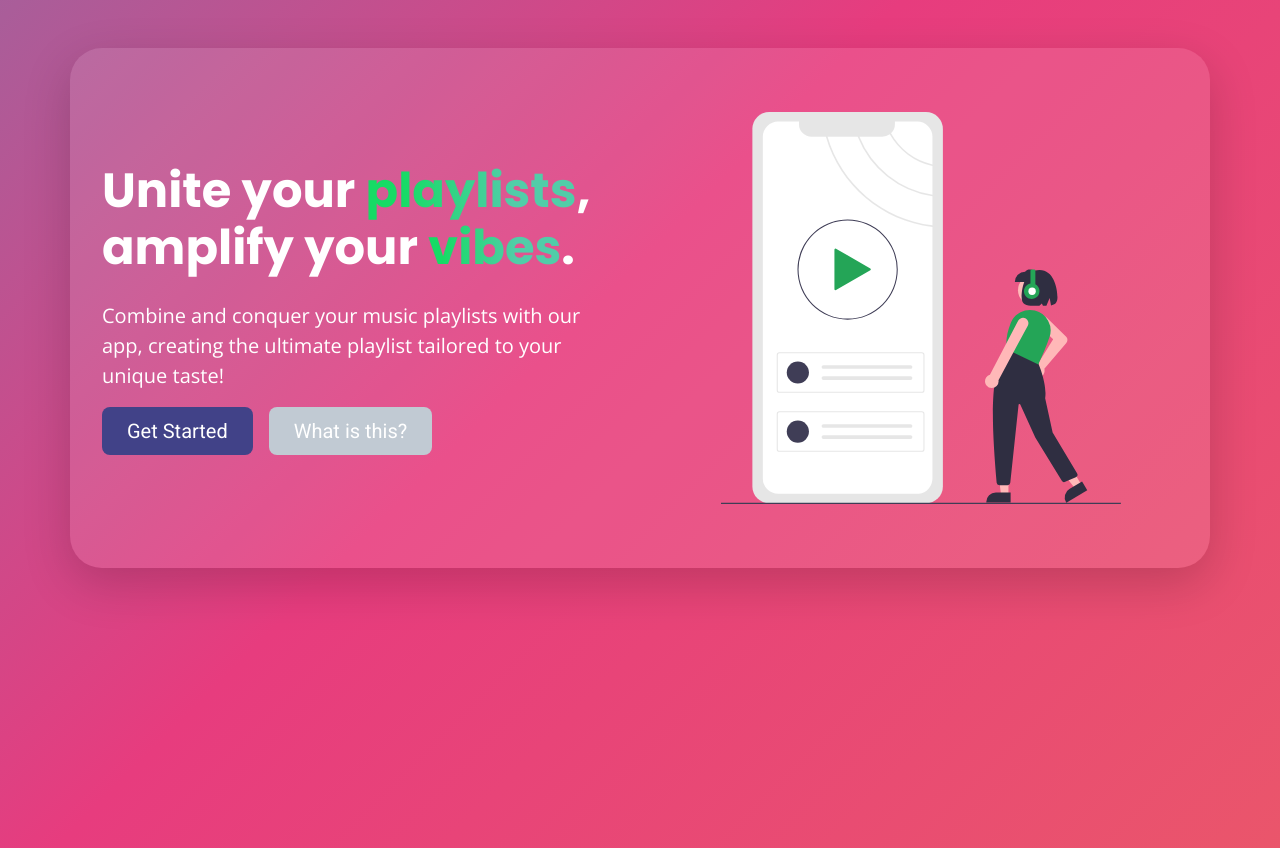
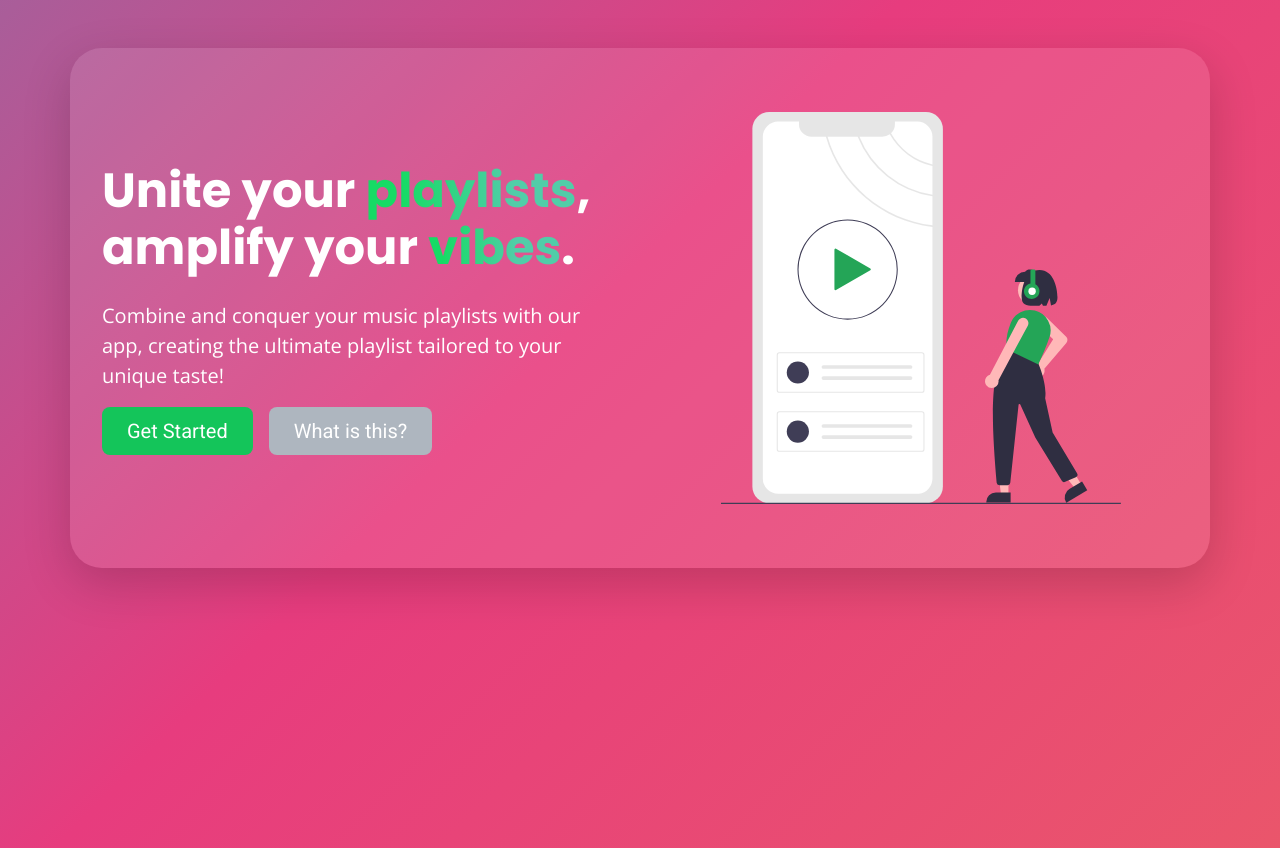
Before and after one commit to nicholasrubright/MyMixtape, a Next.js app in the folder mymixtape-app/: page / in a window 1280 px wide. Built offline with nearby package versions, Linux system fonts and the light colour scheme; no server answers.

Commit message:
updated styles for button

```diff
--- a/mymixtape-app/src/styles/_vars.scss
+++ b/mymixtape-app/src/styles/_vars.scss
@@ -6,6 +6,10 @@ $bg-gray-light: #c9d3dd;
 $bg-gray: #c1cad3;
 $bg-gray-dark: #a9b1b9;
 $bg-gray-darker: #8f969c;
+
+$bg-gray-button: #aeb6bf;
+$bg-gray-button-hover: #bec7d1;
+$bg-gray-button-active: #90979f;
 
 // Black
 $bg-black-light: #212121;
@@ -16,6 +20,10 @@ $bg-black: #020202;
 $bg-green-light: #2cc76a;
 $bg-green: #16db65;
 $bg-green-dark: #24a557;
+
+$bg-green-button: #14c55a;
+$bg-green-button-hover: #17d965;
+$bg-green-button-active: #11b051;
 
 // Purple
 $bg-purple-light: #474895;
--- a/mymixtape-app/src/styles/home.scss
+++ b/mymixtape-app/src/styles/home.scss
@@ -32,20 +32,20 @@
 
 .btn-getStarted {
   color: white;
-  background-color: $bg-purple;
+  background-color: $bg-green-button;
 }
 
 .btn-getStarted:hover {
-  background-color: $bg-purple-light;
+  background-color: $bg-green-button-hover;
 }
 
 .btn-getStarted:active {
-  background-color: $bg-purple-dark !important;
+  background-color: $bg-green-button-active !important;
 }
 
 .btn-learnMore {
   color: white;
-  background-color: $bg-gray;
+  background-color: $bg-gray-button;
 }
 
 .btn-learnMore:hover {
```
